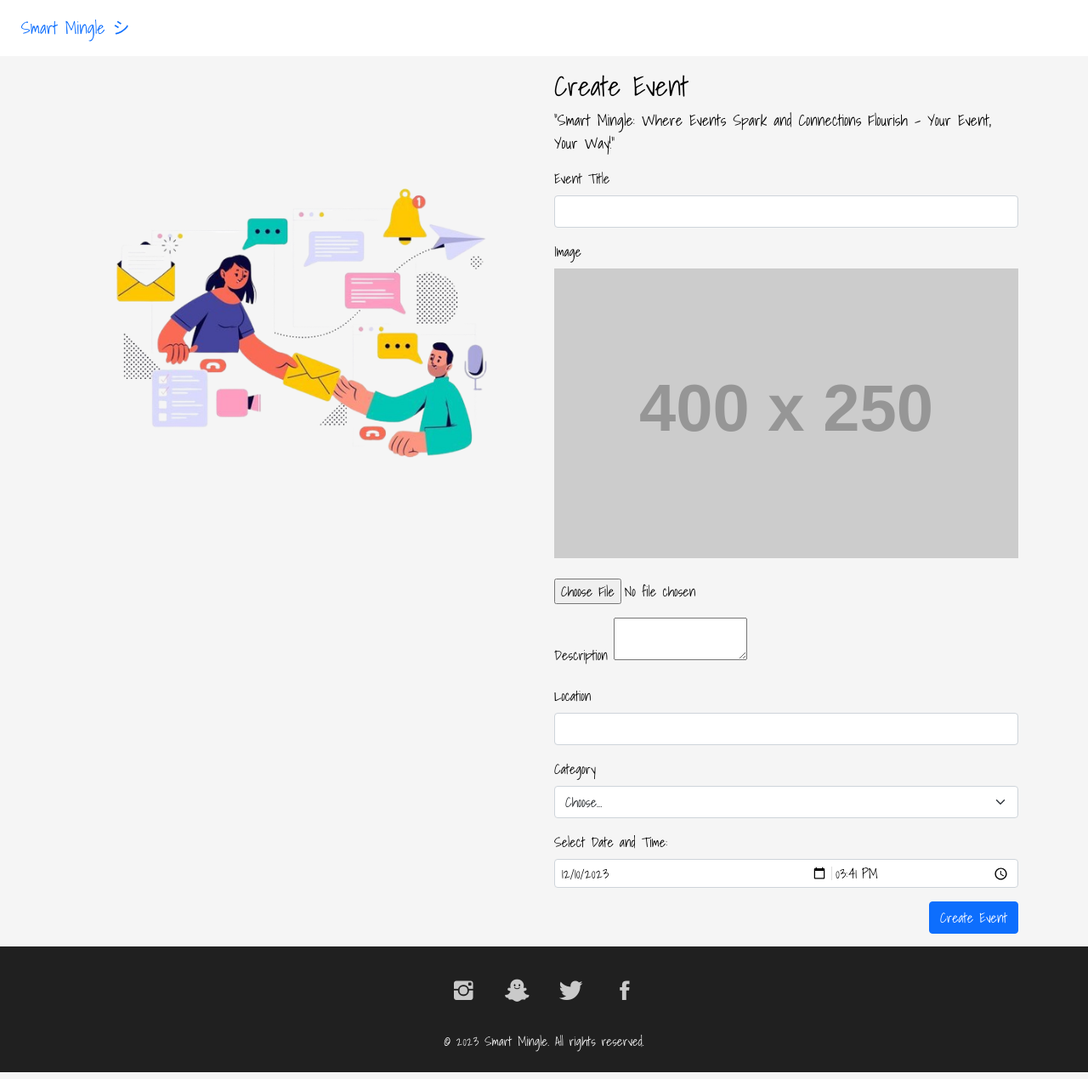
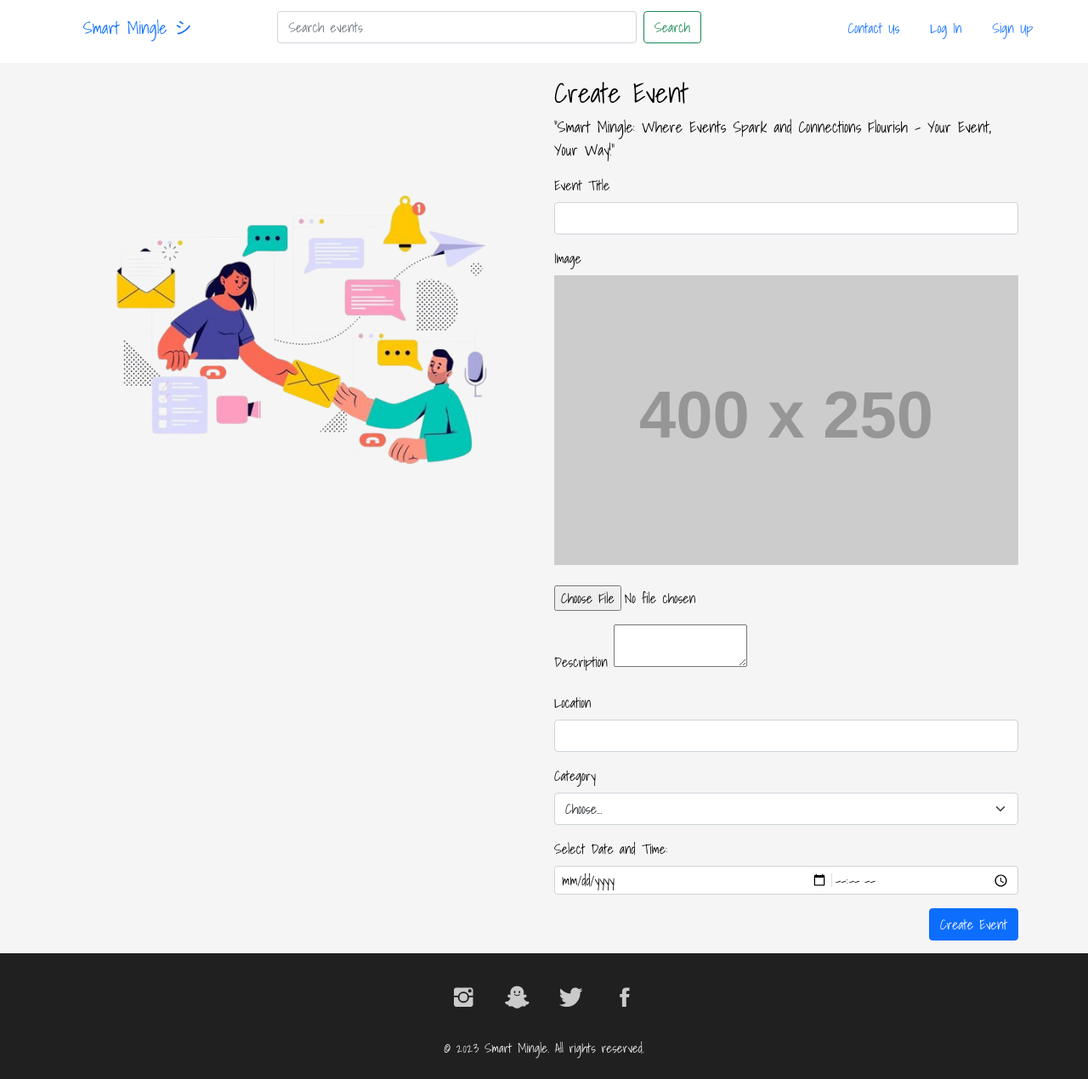
Before and after one commit to hirakhan95/smart-mingle, a Django app: template templates/smart_mingle_app/create_event.html in a window 1280 px wide. Shown: the whole page at 85% size. Run offline with Django 3.2, Linux system fonts and the light colour scheme; the template is opened without the code that fills it, so the values that code supplies are empty; grey boxes labelled with a size stand in for pictures from a placeholder-image service; some libraries are stand-ins or nearby versions.

Commit message:
create event page django template skeleton completed

```diff
--- a/smart_mingle_app/urls.py
+++ b/smart_mingle_app/urls.py
@@ -7,4 +7,5 @@ app_name = 'smart_mingle_app'
 urlpatterns = [
     path('', app.home, name='home'),
     path('contact', app.contact, name='contact'),
+    path('create_event', app.create_event, name='create_event'),
 ]
--- a/templates/smart_mingle_app/create_event.html
+++ b/templates/smart_mingle_app/create_event.html
@@ -1,37 +1,9 @@
-<!DOCTYPE html>
-<html lang="en">
-  <head>
-    <meta charset="UTF-8" />
-    <title>Sign Up To Smart Mingle</title>
-    <link
-      href="https://fonts.googleapis.com/css?family=Shadows Into Light"
-      rel="stylesheet"
-    />
-    <link
-      rel="stylesheet"
-      href="https://cdnjs.cloudflare.com/ajax/libs/ionicons/2.0.1/css/ionicons.min.css"
-    />
+{% extends 'base.html' %}
 
-    <link
-      href="https://cdn.jsdelivr.net/npm/bootstrap@5.1.2/dist/css/bootstrap.min.css"
-      rel="stylesheet"
-    />
-    <link
-      rel="stylesheet"
-      href="https://cdnjs.cloudflare.com/ajax/libs/font-awesome/6.5.1/css/all.min.css"
-    />
-    <link rel="stylesheet" href="css/style.css" />
-  </head>
-  <body>
-    <header>
-      <!-- Navigation bar -->
-      <nav class="navbar navbar-expand-lg bg-body-tertiary">
-        <div class="container-fluid">
-          <a href="home.html" class="navbar-brand">Smart Mingle シ</a>
-        </div>
-      </nav>
-    </header>
-    <main>
+{% block title %}Home - Smart Mingle Events{% endblock %}
+
+{% block content %}
+
 <div class="container mt-3">
     <div class="row">
         <div class="col-sm-12 col-lg-6"></div>
@@ -54,39 +26,40 @@
             />
         </div>
         <div class="col-sm-12 col-lg-6">
-            <form>
+            <form id="contact-form" method="post" action="create_event">
+                {% csrf_token %}
                 <div class="mb-3">
-                <label for="eventtitle" class="form-label">Event Title</label>
-                <input type="text" class="form-control" id="eventtitle" />
+                    <label for="title" class="form-label">Event Title</label>
+                    <input type="text" class="form-control" id="title" name="title"/>
                 </div>
 
                 <div class="mb-3">
                     <label for="image" class="form-label">Image</label>
 
-                <br />
+                    <br/>
                     <img
                             id="uploaded-image"
                             src="https://placehold.co/400x250/C8C8C8/white?text=Upload+An+Image"
                             alt="your image"
                     />
-                <br />
-                <br />
-                <input type="file" id="image" />
+                    <br/>
+                    <br/>
+                    <input type="file" name="image" pattern="([^\s]+(\.(?i)(jpg|png|jpeg))$)" id="image"/>
                 </div>
 
                 <div class="mb-3">
                     <label for="description" class="form-label">Description</label>
-                <textarea id="description"></textarea>
+                    <textarea id="description" name="description"></textarea>
                 </div>
 
                 <div class="mb-3">
                     <label for="location" class="form-label">Location</label>
-                <input type="text" class="form-control" id="location" />
+                    <input type="text" class="form-control" id="location" name="location"/>
                 </div>
 
                 <div class="mb-3">
-                <label for="inputState" class="form-label">Category</label>
-                <select id="inputState" class="form-select">
+                    <label for="category" class="form-label">Category</label>
+                    <select id="category" name="category" class="form-select">
                         <option selected>Choose...</option>
                         <option>Corporate</option>
                         <option>Exhibition</option>
@@ -102,14 +75,14 @@
                     <label class="form-label">Select Date and Time:</label>
                     <div class="form-group">
                         <div class="datetimepicker">
-                    <input type="date" id="date" />
+                            <input type="date" name="date" id="date"/>
                             <span></span>
-                    <input type="time" id="time" />
+                            <input type="time" name="time" id="time"/>
                         </div>
                     </div>
                 </div>
                 <div class="float-end">
-                <button type="button" class="btn btn-primary">
+                    <button type="submit" class="btn btn-primary">
                         Create Event
                     </button>
                 </div>
@@ -117,38 +90,5 @@
         </div>
     </div>
 </div>
-    </main>
 
-    <!-- Footer Section Start -->
-    <footer>
-      <div class="ion-icon-social">
-        <a href="http://instagram.com"
-          ><i class="icon ion-social-instagram"></i
-        ></a>
-        <a href="http://snapchat.com"
-          ><i class="icon ion-social-snapchat"></i
-        ></a>
-        <a href="http://twitter.com"><i class="icon ion-social-twitter"></i></a>
-        <a href="http://facebook.com"
-          ><i class="icon ion-social-facebook"></i
-        ></a>
-      </div>
-      <p class="copyright-text">
-        &copy; 2023 Smart Mingle. All rights reserved.
-      </p>
-    </footer>
-
-    <!-- Footer Section End -->
-
-    <script src="https://code.jquery.com/jquery-3.5.1.min.js"></script>
-    <script src="https://cdnjs.cloudflare.com/ajax/libs/moment.js/2.29.1/moment.min.js"></script>
-    <script src="https://stackpath.bootstrapcdn.com/bootstrap/4.5.2/js/bootstrap.min.js"></script>
-    <script src="https://cdn.jsdelivr.net/npm/tempusdominus-bootstrap-4@5.1.2/build/js/tempusdominus-bootstrap-4.min.js"></script>
-    <script
-      src="https://cdn.tiny.cloud/1/h9c3p48xof44x9gg535v3mnv0rhqw5mj6z5ko6k9xbrefuc2/tinymce/6/tinymce.min.js"
-      referrerpolicy="origin"
-    ></script>
-
-    <script src="js/script.js"></script>
-  </body>
-</html>
+{% endblock %}
```
Also changed, not shown: smart_mingle_app/views.py (+11 -0 lines). Lines whose indentation alone changed are shown as unchanged.
